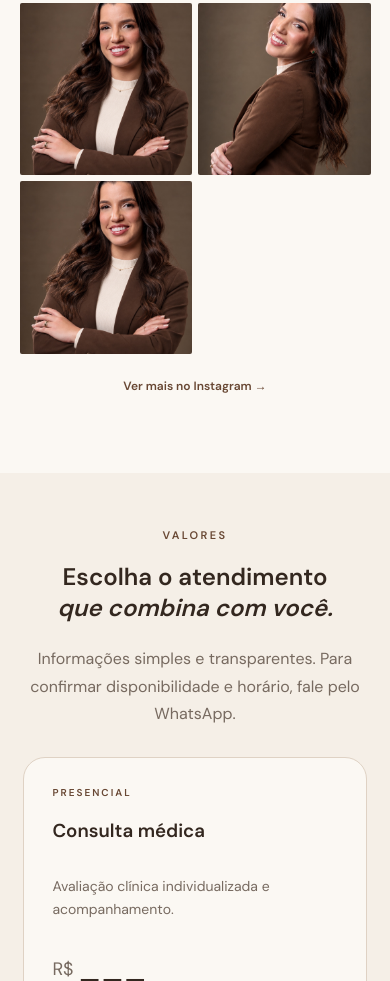
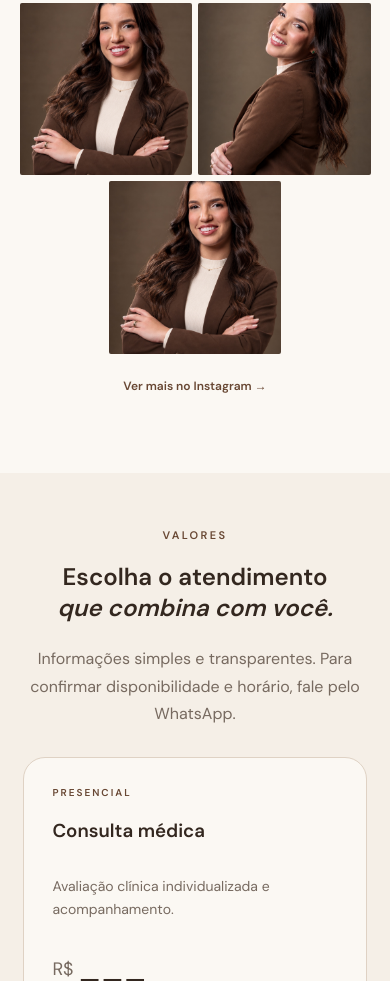
Before and after one commit to erickrodriguesmorais/site-dra-larissa, a plain HTML site: page index.html in a window 390 px wide. Shown: the part 4245-5226 px from the top of the page. Drawn offline with nearby package versions, Linux system fonts and the light colour scheme; a web font is replaced by a local one.

Commit message:
Add styling for third Instagram post in grid

```diff
--- a/styles.css
+++ b/styles.css
@@ -918,6 +918,12 @@ body{
     gap:6px;
   }
 
+.instagram-post:nth-child(3){
+  grid-column:1 / -1;
+  width:calc((100% - 6px) / 2);
+  justify-self:center;
+}
+
   .instagram-post{
     border-radius:2px;
   }
```
